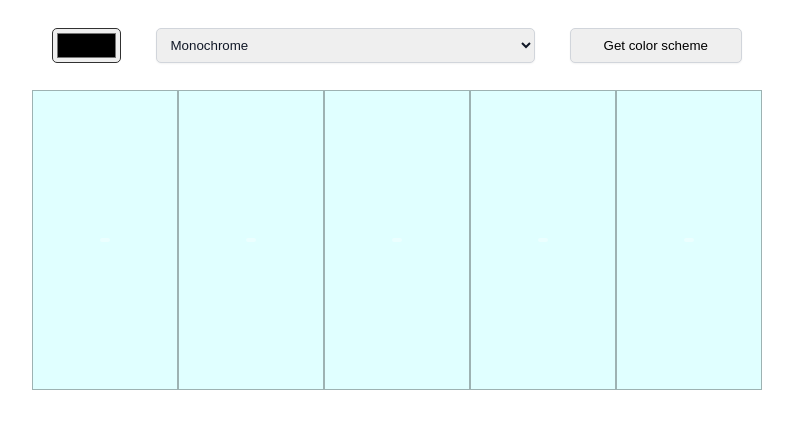
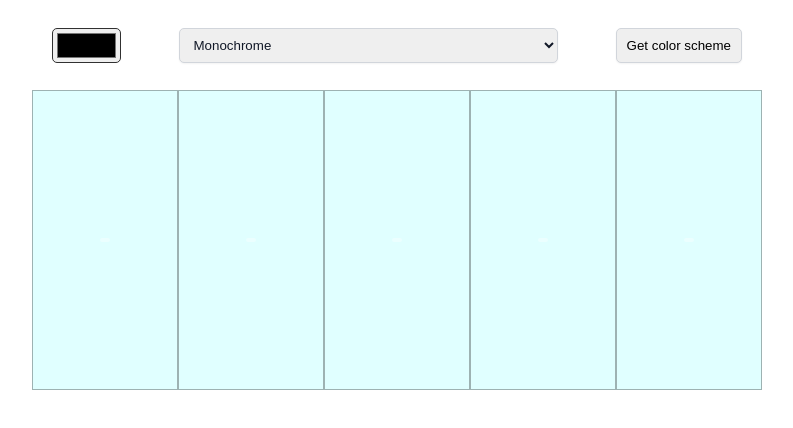
Before and after one commit to Blackk88/Color-Scheme-Generator, a plain HTML site: page index.html in a window 1280 px wide. Shown: the whole page, without its empty margins (243-1036 px from the left). Drawn offline with Linux system fonts and the light colour scheme.

Commit message:
submit button

```diff
--- a/styles.css
+++ b/styles.css
@@ -43,7 +43,8 @@ form#parameters {
     padding: 0 2px;
 }
 #parameters [type="submit"] {
-    width: 25%;
+    /* width: 25%; */
+    padding: 5px 10px;
     border: 1px solid #D1D5DB;
     box-shadow: 0px 1px 2px rgba(0, 0, 0, 0.05);
     cursor: pointer;
```
